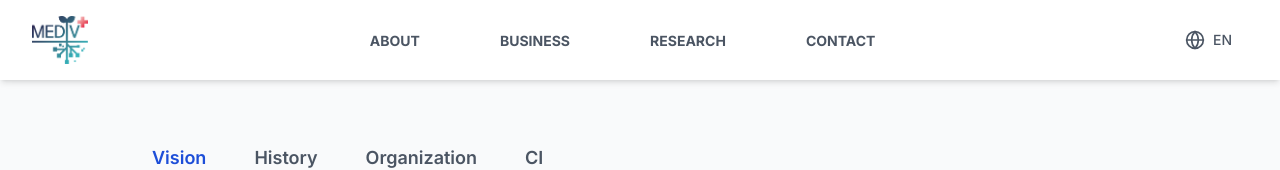
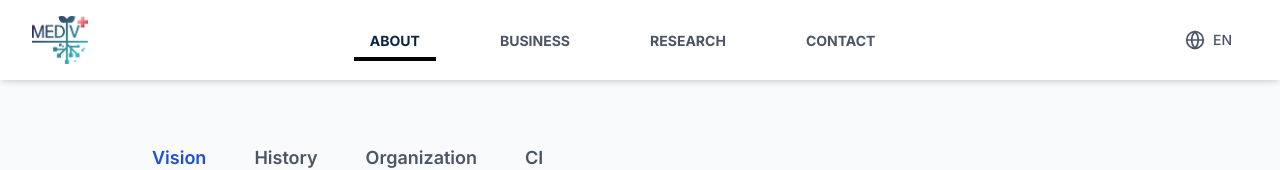
Before and after one commit to hi-rachel/mediv, a Next.js app: page /en/about in a window 1280 px wide. Shown: the top 170 px of the page. Built offline with nearby package versions, Linux system fonts and the light colour scheme.

Commit message:
fix: 다국어 작업 반영 후 달라진 url를 현재 메뉴 위치 표시에 반영

```diff
--- a/app/[locale]/common/Header.tsx
+++ b/app/[locale]/common/Header.tsx
@@ -70,8 +70,9 @@ const Header = () => {
   };
 
   const isActive = (href: string) => {
-    return pathname.startsWith(href)
-      ? "border-b-4 border-primary text-primary"
+    const currentPath = pathname.replace(/^\/(en|ko)/, "");
+    return currentPath.startsWith(href)
+      ? "border-b-4 border-black text-primary"
       : "text-gray-600 hover:text-primary";
   };
 
```
